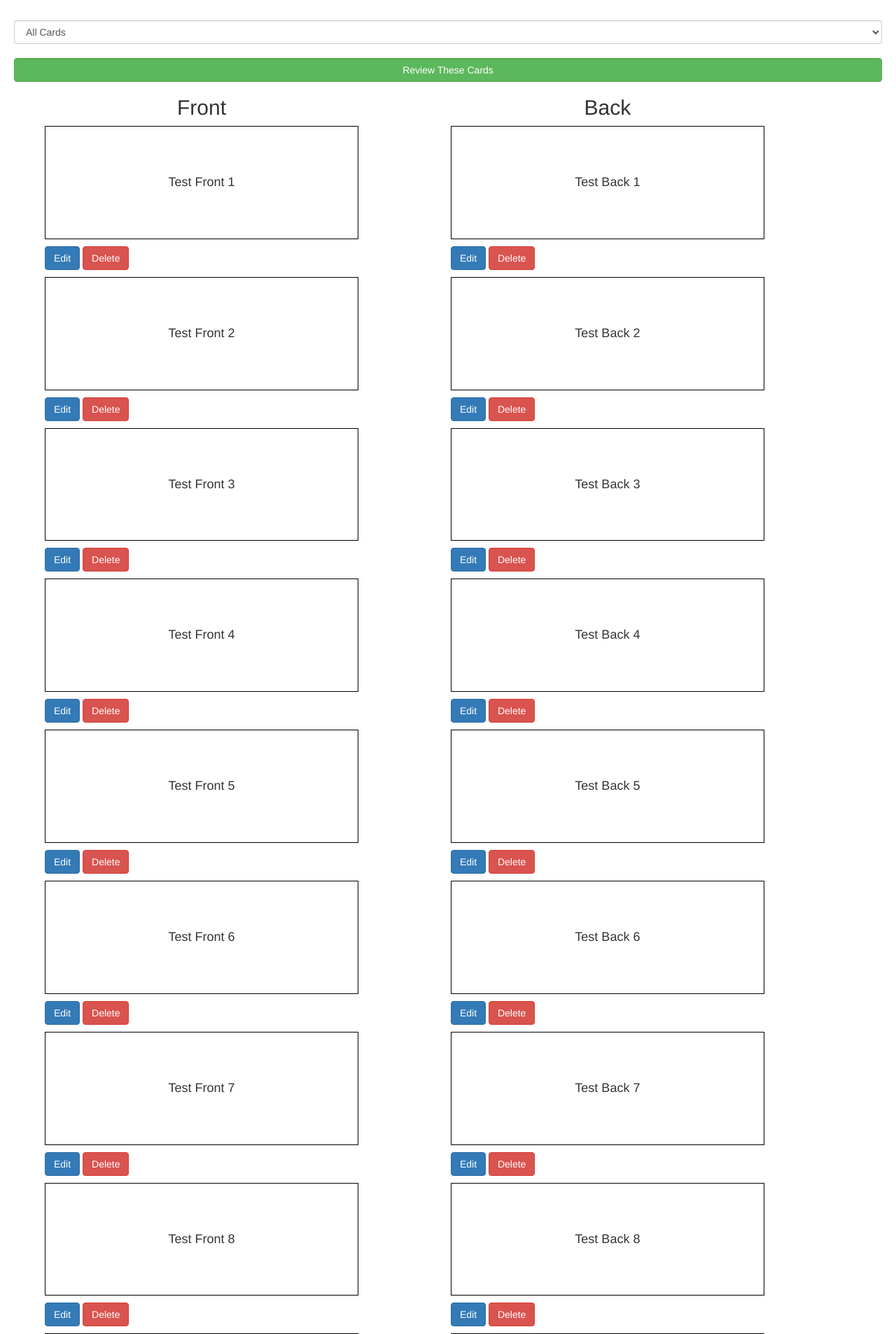
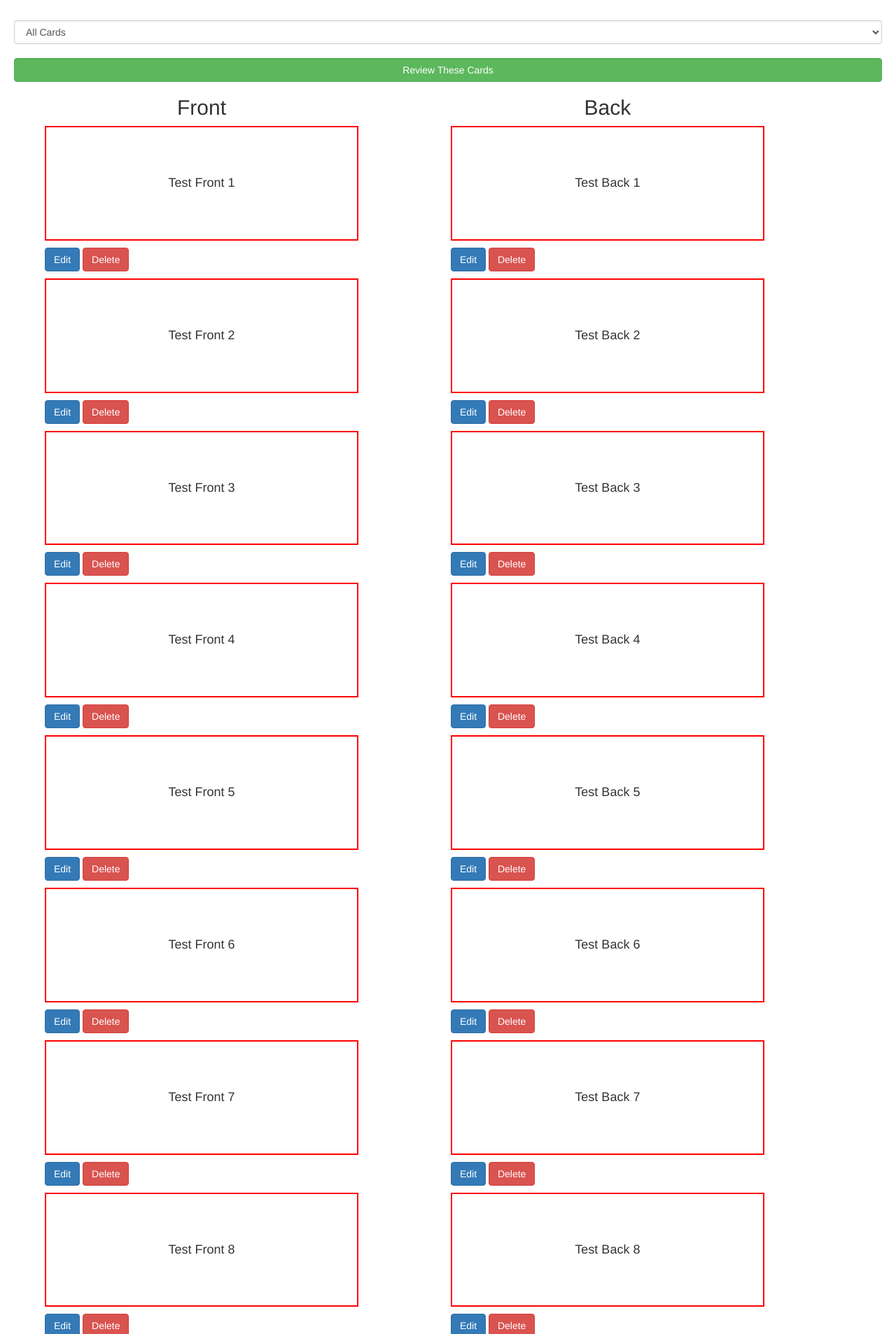
Before and after one commit to fdel15/flash-cards, a Rails app: page /cards in a window 1280 px wide. Shown: the part 51-1958 px from the top of the page at 70% size. Run offline with Rails 7, Linux system fonts and the light colour scheme; data comes from the database, SQL or seed files in the repository; style sheets or scripts are compiled from the project's sources; some libraries are stand-ins or nearby versions.

Commit message:
change border color for streaks of 0 and 10

```diff
--- a/app/assets/javascripts/flashcards.js
+++ b/app/assets/javascripts/flashcards.js
@@ -27,7 +27,7 @@ function get_card(cards, id) {
 }
 
 function display_card(card) {
-  return  "<h4 class='card'>" + card.description + "</h4>" +
+  return  "<h4 class='card streak-" + card.streak + "'>" + card.description + "</h4>" +
           edit_button(card.id) + delete_button(card.id)
 }
 
--- a/app/assets/stylesheets/custom.css.scss
+++ b/app/assets/stylesheets/custom.css.scss
@@ -126,3 +126,11 @@ body {
 .result-btn {
   margin-bottom: 5px;
 }
+
+.streak-0 {
+  border: solid red 2px;
+}
+
+.streak-10 {
+  border: solid green 2px;
+}
```
